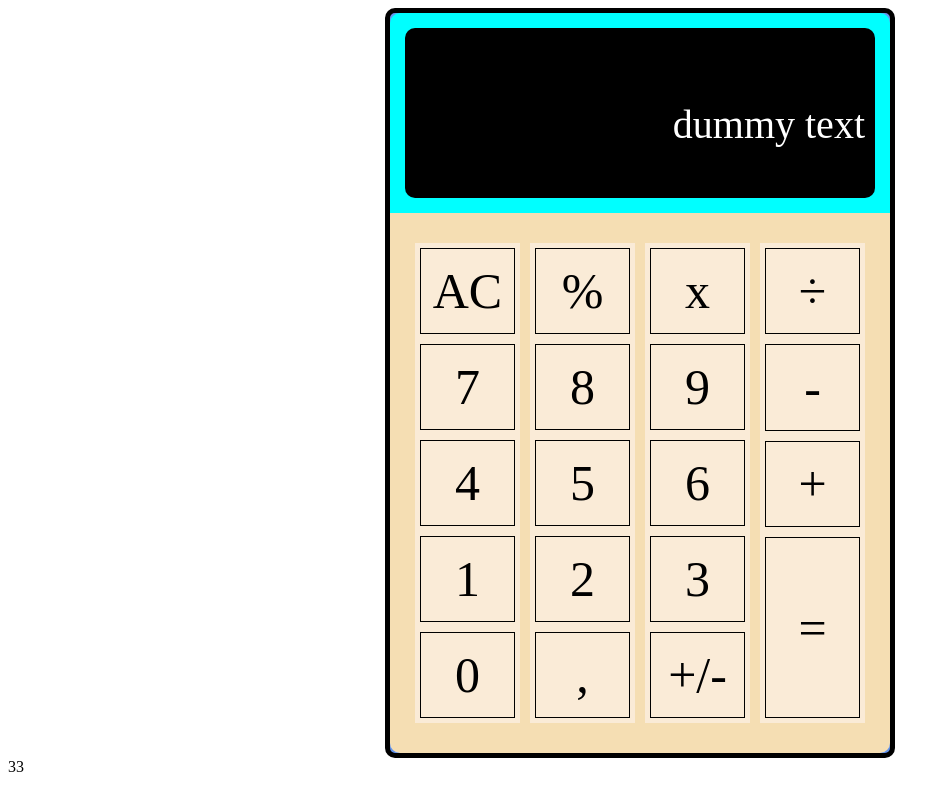
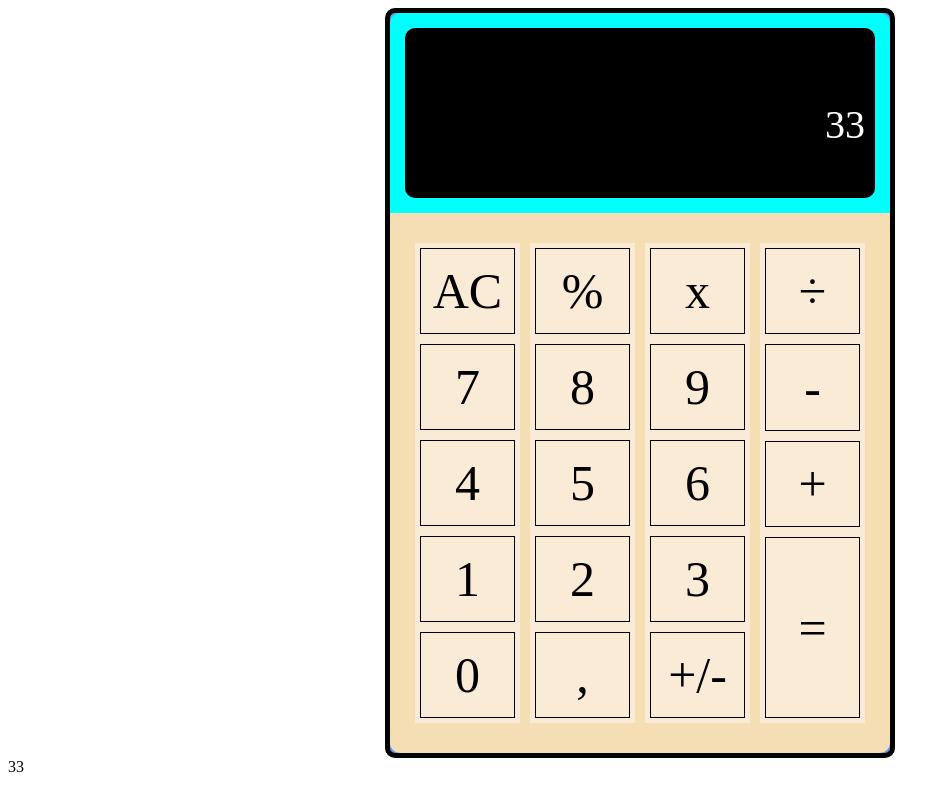
Before and after one commit to Rokachello/calculator, a plain HTML site: page index.html in a window 1280 px wide. Both pictures are taken after a click on the element "33". Shown: the whole page, without its empty margins (0-950 px from the left). Drawn offline with Linux system fonts and the light colour scheme.

Commit message:
add input of numbers and display them

```diff
--- a/index.html
+++ b/index.html
@@ -13,7 +13,7 @@
 
         <div id="top-part">
             <div id="screen">
-                <p class="content"> dummy text </p>
+                <p class="content"> </p>
             </div>
         </div>
 
--- a/script.js
+++ b/script.js
@@ -3,17 +3,23 @@
 let firstnumber = 0
 let operator = null
 let secondnumber = null
-let screenNumber = null
+let screenNumber = ""
+
 
 // add click listeners
-var numbers = document.querySelectorAll(".num");
-
+let numbers = document.querySelectorAll(".num");
+console.log(numbers);
 numbers.forEach((number) => {
   number.addEventListener('click', () => {
     const numberToAdd = number.textContent// This will be executed when mouseover event occurs
-    console.log(numberToAdd)
+
+    screenNumber = screenNumber + numberToAdd
+    document.querySelector(".content").textContent = screenNumber
 });
 });
+
+
+
 
 function operate(a,operator,b){
 let result = null
```
